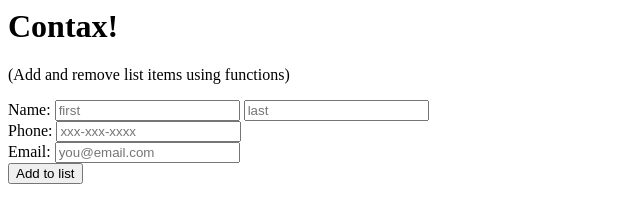
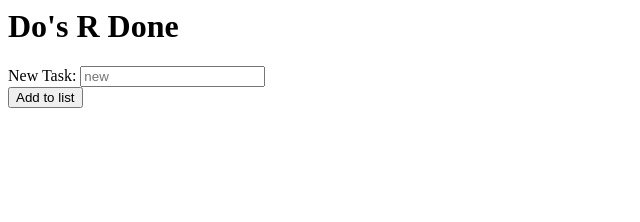
Before and after one commit to mrjferg/Doos-R-Done, a plain HTML site: page Index.html in a window 1280 px wide. Shown: the whole page, without its empty margins (0-640 px from the left). Drawn offline with Linux system fonts and the light colour scheme.

Commit message:
Update Index.html

```diff
--- a/Index.html
+++ b/Index.html
@@ -1,22 +1,18 @@
-<h1>Contax!</h1>
-<p id="tagline"> (Add and remove list items using functions)</h2>
+<html>
+  <head>
+    <link rel="stylesheet" href="css/main.css">
+  </head>
+  <body>
+
+    <h1>Do's R Done</h1>
+    </h2>
     <div class="container">
       <div class="form grey_box">
         <form id="the_form" action="#">
           <div>
-        <label for="first_name">Name:</label>
-        <input type="text" name="first_name" id="first_name" placeholder="first" />
-        <input type="text" name="last_name" id="last_name" placeholder="last" />
-      </div>
+            <label for="new_task">New Task:</label>
+            <input type="text" name="new_task" id="new_task" placeholder="new" />
 
-      <div>
-        <label for="phone">Phone:</label>
-        <input type="text" name="phone" id="phone" placeholder="xxx-xxx-xxxx" />
-      </div>
-
-      <div>
-        <label for="email">Email:</label>
-        <input type="text" name="email" id="email" placeholder="you@email.com" />
           </div>
 
           <div>
@@ -29,3 +25,8 @@
         <ul id="contactList"></ul>
       </div>
     </div>
+
+    <script src="js/main.js"></script>
+
+  </body>
+</html>
```
Lines whose indentation alone changed are shown as unchanged.
